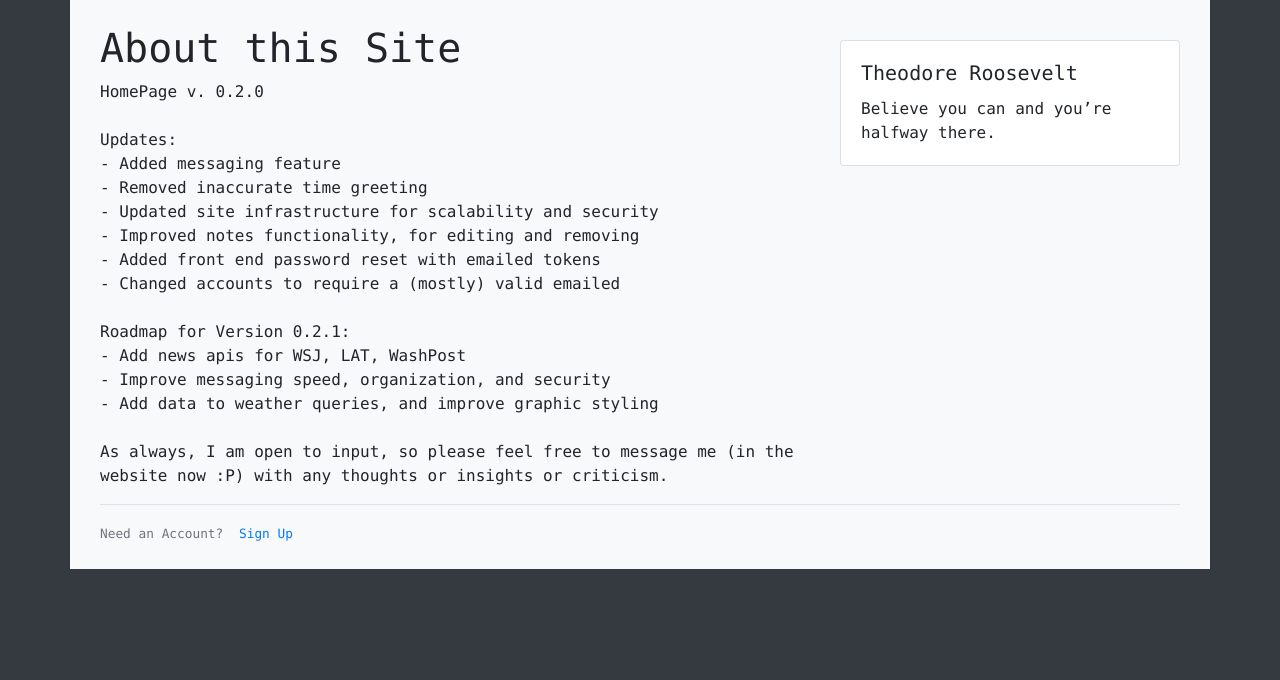
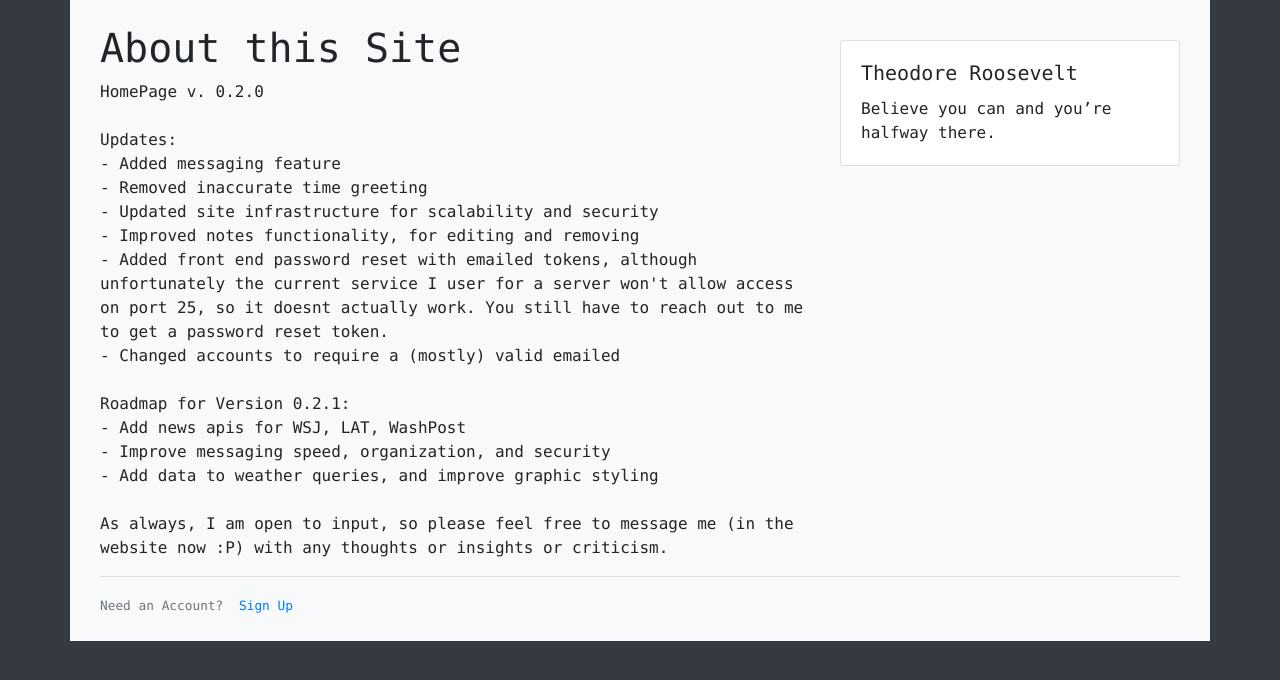
Before and after one commit to nick-gerrard/HomePageFlask, a Flask app: page /about in a window 1280 px wide. Shown: the part 56-736 px from the top of the page. Run offline with Flask 2, Linux system fonts and the light colour scheme; parts of the project's set-up code (start-up, migrations or seed data) failed here and were passed over; some libraries are stand-ins or nearby versions.

Commit message:
changed about

```diff
--- a/homepage/templates/about.html
+++ b/homepage/templates/about.html
@@ -11,7 +11,7 @@
                 - Removed inaccurate time greeting<br>
                 - Updated site infrastructure for scalability and security<br>
                 - Improved notes functionality, for editing and removing<br>
-                - Added front end password reset with emailed tokens<br>
+                - Added front end password reset with emailed tokens, although unfortunately the current service I user for a server won't allow access on port 25, so it doesnt actually work. You still have to reach out to me to get a password reset token.<br>
                 - Changed accounts to require a (mostly) valid emailed<br><br>
 
                 Roadmap for Version 0.2.1:<br>
```
